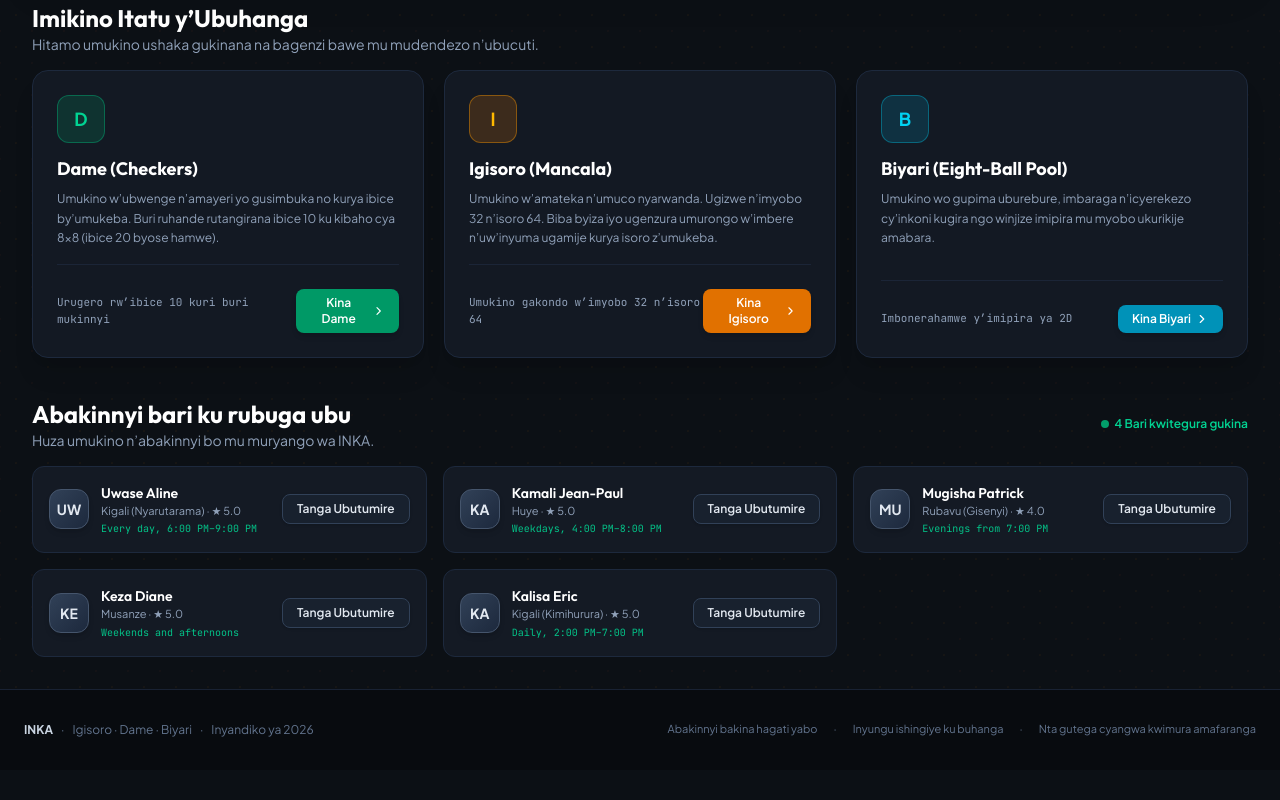
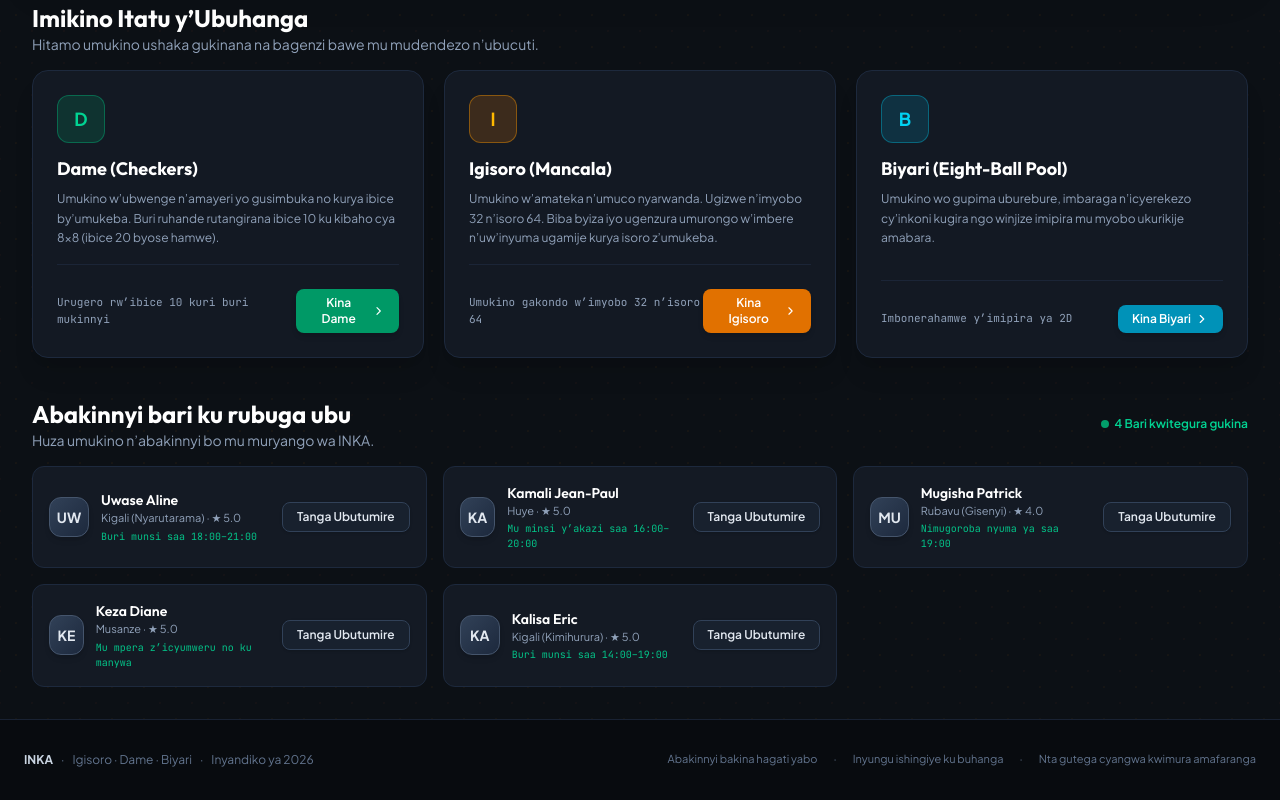
Before and after one commit to eddyizere24-collab/Inka-2026, a React (Vite) app: page / in a window 1280 px wide. Shown: the part 545-1345 px from the top of the page. Before the commit the page ends 1315 px from the top, so only its background shows below. Built offline with nearby package versions, Linux system fonts and the light colour scheme.

Commit message:
i18n: localize demo availability in lobby

```diff
--- a/src/components/views/LobbyView.tsx
+++ b/src/components/views/LobbyView.tsx
@@ -1,12 +1,13 @@
 import React, { useState } from 'react';
 import { Play, Users, Shield, Sparkles, PhoneCall, ChevronRight, Award, Clock } from 'lucide-react';
-import { usePlatform, GameType, PlayerProfile } from '../../context/PlatformContext';
+import { usePlatform, GameType, PlayerProfile, getLocalizedProfileAvailability } from '../../context/PlatformContext';
 import { InkaLogo } from '../brand/InkaLogo';
 import { ChallengeModal } from '../modals/ChallengeModal';
 
 export const LobbyView: React.FC<{ onSelectGame: (game: GameType) => void }> = () => {
   const {
     t,
+    lang,
     communityPlayers,
     startMatch,
     triggerMockIncomingChallenge,
@@ -196,7 +197,7 @@ export const LobbyView: React.FC<{ onSelectGame: (game: GameType) => void }> = (
                   <h4 className="text-sm font-semibold text-white">{player.name}</h4>
                   <p className="text-[11px] text-slate-400">{player.city} · ★ {player.sportsmanshipLevel}.0</p>
                   <p className="text-[10px] text-emerald-400/90 font-mono mt-0.5">
-                    {player.availability}
+                    {getLocalizedProfileAvailability(player, lang)}
                   </p>
                 </div>
               </div>
```
